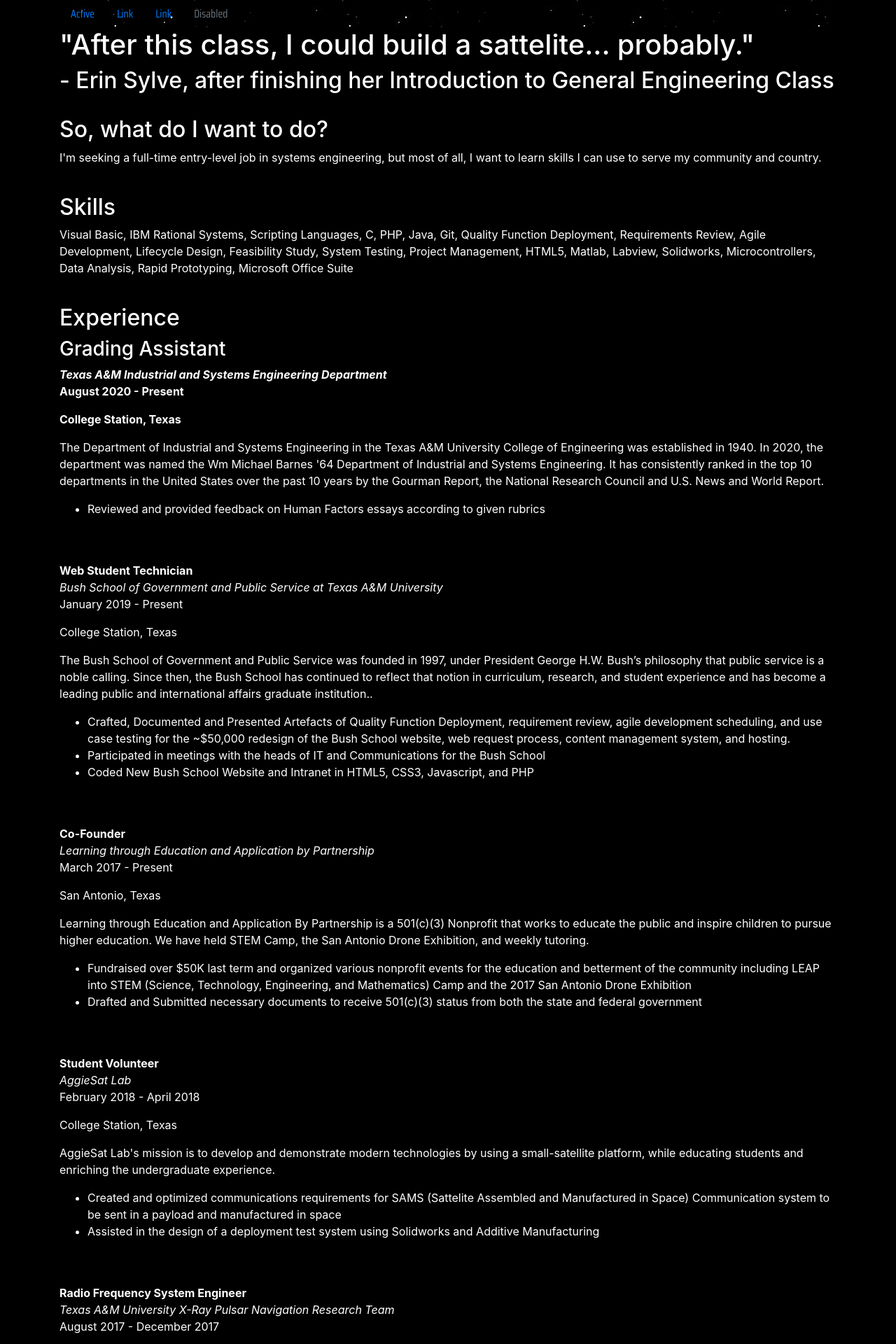
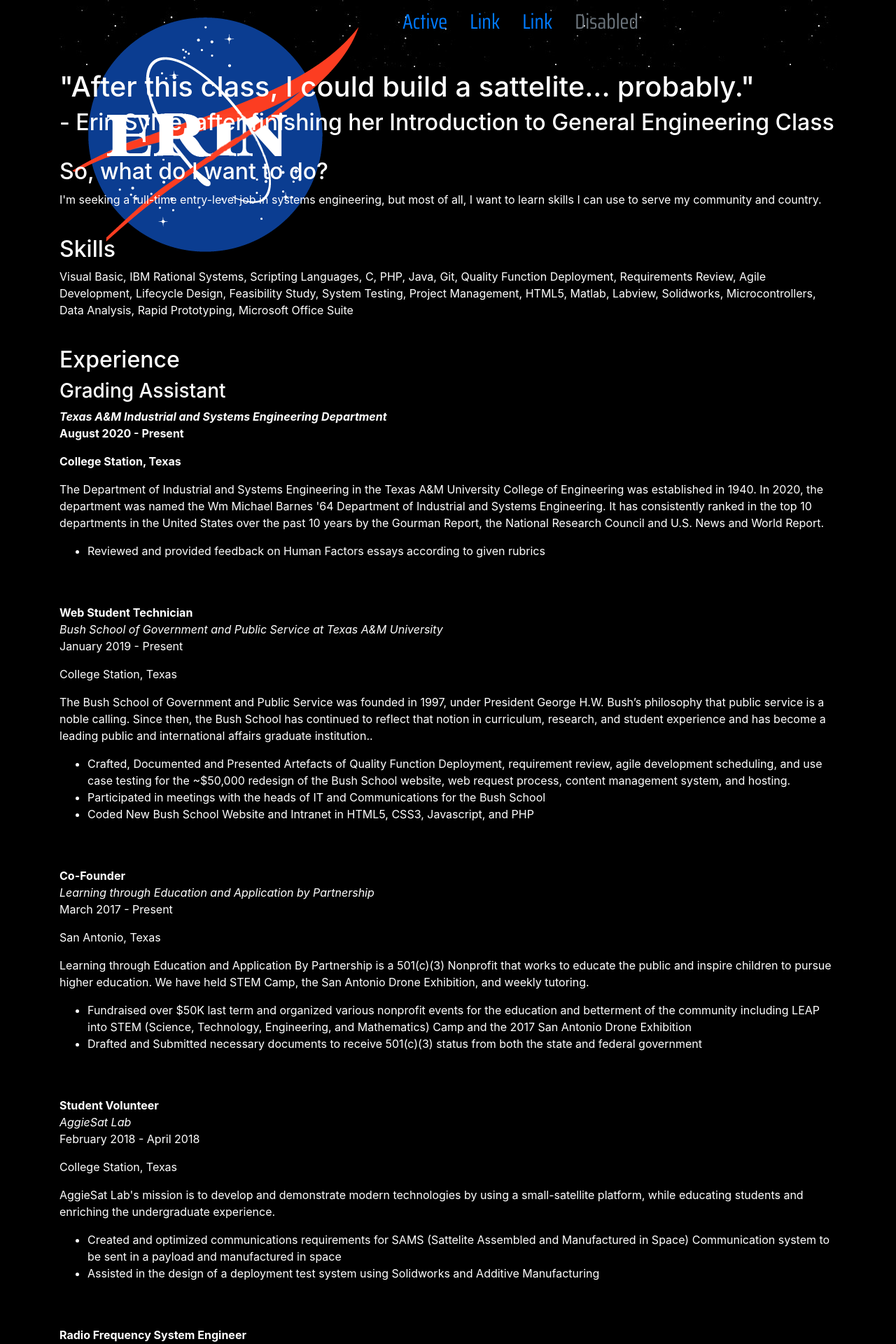
Before and after one commit to Esylve/esylve.github.io, a Jekyll site: the page index.html, which Jekyll copies as it is, in a window 1280 px wide. Shown: the top 1920 px of the page at 70% size. Built offline with Jekyll 4.4.1, drawn with Linux system fonts in a browser that asks for light colours.

Commit message:
Added logo

```diff
--- a/index.html
+++ b/index.html
@@ -16,6 +16,7 @@
     <div  class="container">
       <div class="nasaNav">
         <nav class="nav">
+          <a class="navbar-brand" href="/"><img src="erin-nasa.png"></a>
           <a class="nav-link active" href="#">Active</a>
           <a class="nav-link" href="#">Link</a>
           <a class="nav-link" href="#">Link</a>
--- a/main.css
+++ b/main.css
@@ -4,5 +4,7 @@
 }
 .nasaNav{
     background-image: url(starfield-banner.jpg);
+    font-size: 30px;
     font-family: 'Saira Condensed', sans-serif;
+    height:100px;
 }
```
Also changed, not shown: erin-nasa.png (added).
